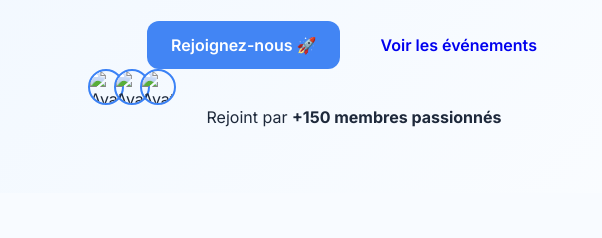
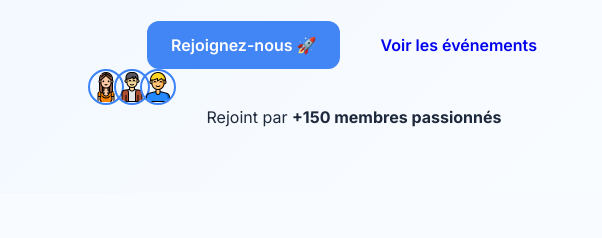
Before and after one commit to GDG-Marseille/demo-repository, a website: page public/index.html in a window 1280 px wide. Shown: the part 446-684 px from the top of the page, 0-602 px from the left. Drawn offline with Linux system fonts and the light colour scheme; no server answers.

Commit message:
adding more images

```diff
--- a/public/index.html
+++ b/public/index.html
@@ -43,9 +43,9 @@
             </div>
             <div class="hero__members-info">
                 <div class="avatar-group">
-                    <img src="assets/img/avatar1.png" alt="Avatar" />
-                    <img src="assets/img/avatar2.png" alt="Avatar" />
-                    <img src="assets/img/avatar3.png" alt="Avatar" />
+                    <img src="images/person1.png" alt="Avatar" />
+                    <img src="images/person2.png" alt="Avatar" />
+                    <img src="images/person3.png" alt="Avatar" />
                 </div>
                 <span>Rejoint par <strong>+150 membres passionnés</strong></span>
             </div>
```
Also changed, not shown: public/devenir-partenaire.html (+1 -1 lines), public/nous-soutenir.html (+1 -1 lines), public/images/meet5.png (added), public/images/meet6.png (added).
